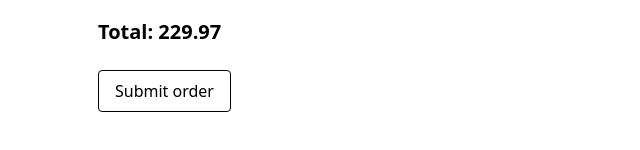
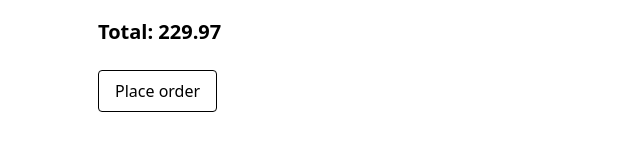
Before and after one commit to Olivierentwicklung/novatrade-frontend, an Angular app: page / in a window 1280 px wide. Shown: the part 464-614 px from the top of the page, without its empty margins (190-830 px from the left). Built offline with nearby package versions, Linux system fonts and the light colour scheme.

Commit message:
refactor(ch02): align order placement language

```diff
--- a/src/app/app.html
+++ b/src/app/app.html
@@ -48,9 +48,9 @@
   <button
     type="button"
     class="mt-6 rounded border px-4 py-2 font-medium"
-    aria-label="Submit order"
-    (click)="submitOrder()"
+    aria-label="Place order"
+    (click)="placeOrder()"
   >
-    Submit order
+    Place order
   </button>
 </main>
--- a/src/app/app.ts
+++ b/src/app/app.ts
@@ -63,7 +63,7 @@ export class App {
     );
   }
 
-  submitOrder() {
+  placeOrder() {
     if (this.order.status !== 'Draft') {
       return;
     }
```
Also changed, not shown: 1 other file (tests, documents, lock files or other folders).
